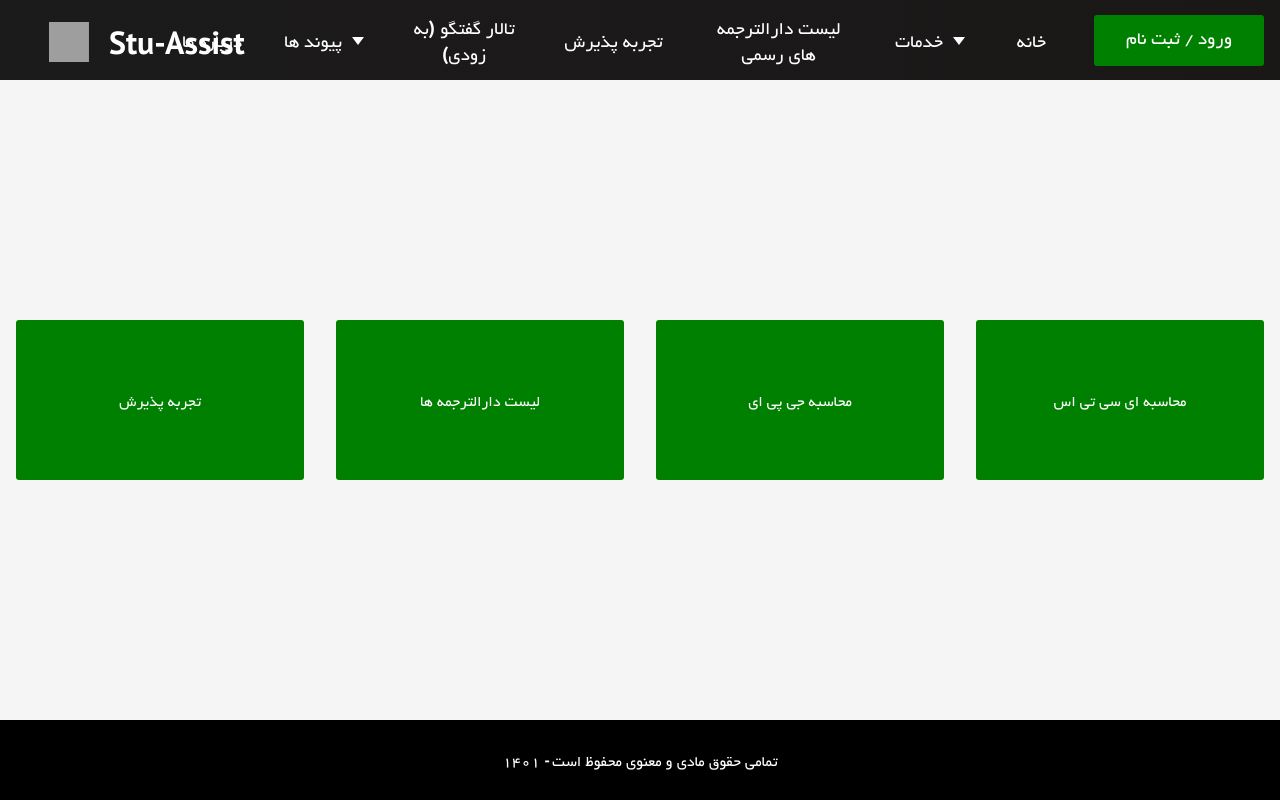
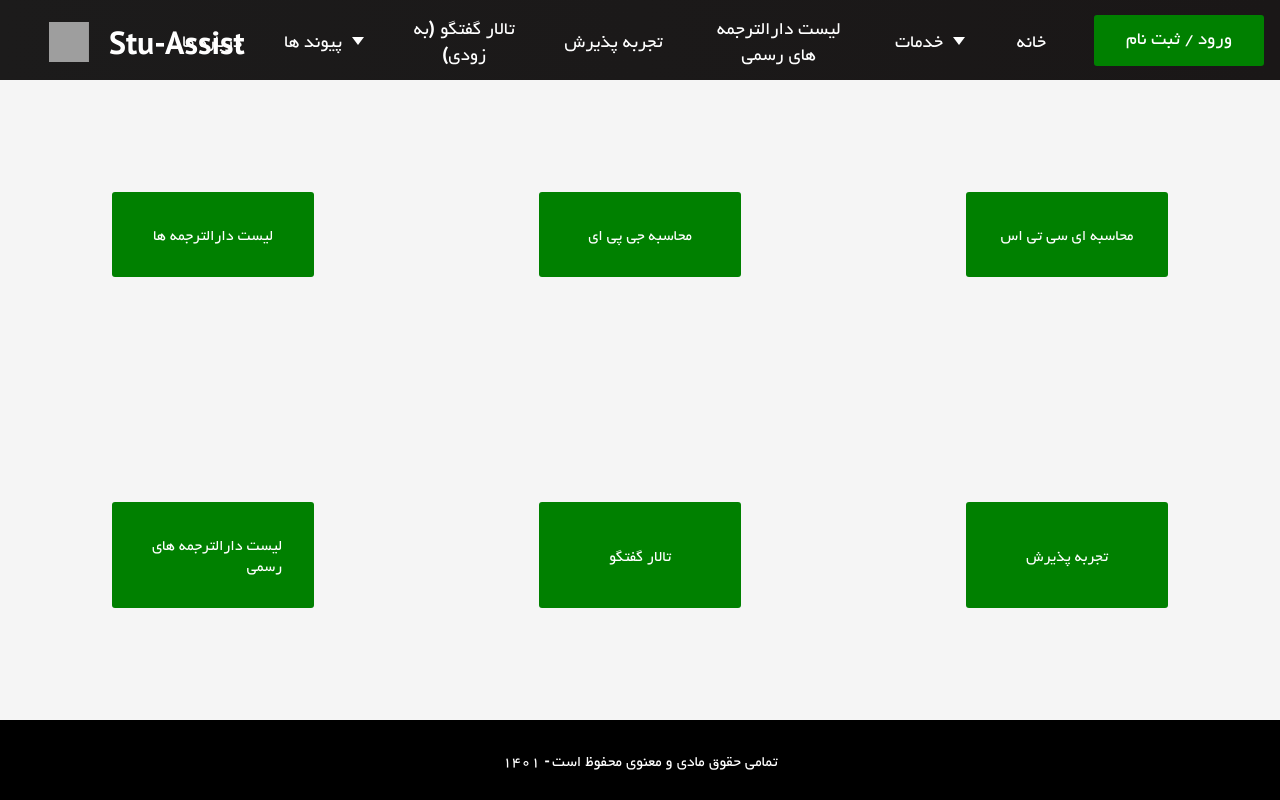
Before and after one commit to mohammadJaliliTorkamani/stu_assist, a React (Create React App) app: page / in a window 1280 px wide. Built offline with nearby package versions, Linux system fonts and the light colour scheme; grey boxes are pictures that could not be loaded.

Commit message:
home page grided

```diff
--- a/src/pages/Home.css
+++ b/src/pages/Home.css
@@ -1,15 +1,11 @@
 .home-container {
-    display: flex;
-    flex-direction: row;
-    justify-content: center;
-    align-items: center;
+    display: grid;
+    grid-template-columns: repeat(3, 1fr);
+    gap: 1px;
 }
 
 .home-option {
-    width: 30rem;
-    height: 10rem;
-    margin-left: 1rem;
-    margin-right: 1rem;
+    margin: 7rem;
 }
 
 .ltr{
--- a/src/pages/Home.tsx
+++ b/src/pages/Home.tsx
@@ -43,7 +43,24 @@ function Home() {
                     id: 4,
                     text: "تجربه پذیرش",
                     link: "application-experience"
-                }} />
+                }}
+            />
+            <HomeOptionBox key={5}
+                className="home-option"
+                page={{
+                    id: 5,
+                    text: "تالار گفتگو",
+                    link: "forums"
+                }}
+            />
+              <HomeOptionBox key={6}
+                className="home-option"
+                page={{
+                    id: 6,
+                    text: "لیست دارالترجمه های رسمی",
+                    link: "translation-offices"
+                }}
+            />
         </div>
     )
 }
```
